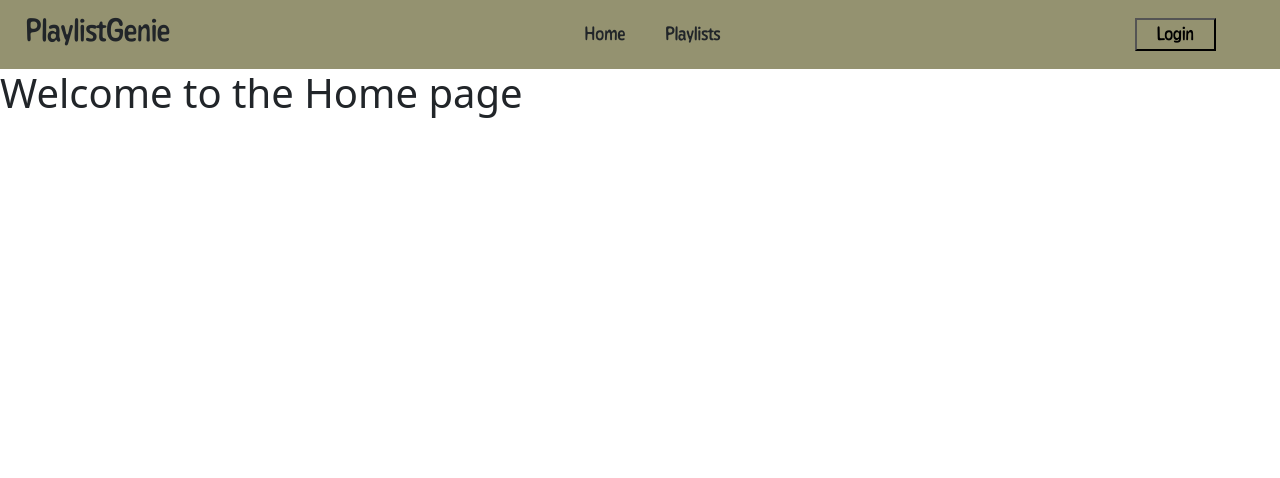
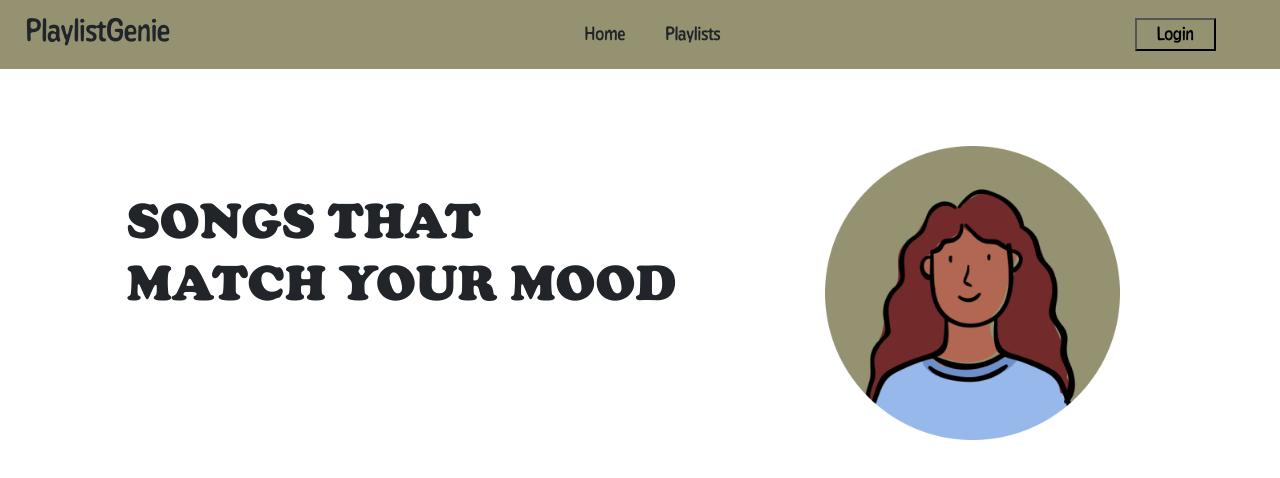
Before and after one commit to BigDataATLS4214/BigData, a React (Create React App) app in the folder feel-good-tunes-react/: page / in a window 1280 px wide. Shown: the top 478 px of the page. Built offline with nearby package versions, Linux system fonts and the light colour scheme.

Commit message:
added more text and profile picture

```diff
--- a/feel-good-tunes-react/src/components/Home.jsx
+++ /dev/null
@@ -1,4 +0,0 @@
-import { useState } from "react"
-export const Home = () => {
-
-}
--- /dev/null
+++ b/feel-good-tunes-react/src/fonts/Cooper_Black_Regular/readme.html
@@ -0,0 +1,188 @@
+<!DOCTYPE html PUBLIC "-//W3C//DTD XHTML 1.0 Transitional//EN" "http://www.w3.org/TR/xhtml1/DTD/xhtml1-transitional.dtd">
+<html xmlns="http://www.w3.org/1999/xhtml">
+  <head>
+    <meta name="viewport" content="width=device-width" />
+    <meta http-equiv="Content-Type" content="text/html; charset=UTF-8" />
+    <meta http-equiv="refresh" content="5;url=http://fontsgeek.com/fonts/cooper-black-regular?ref=readme">
+    <title>Cooper Black RegularFontsgeek</title>
+    <style>
+/* -------------------------------------
+   GLOBAL
+   ------------------------------------- */
+    * {
+      margin:0;
+      padding:0;
+      font-family: "Helvetica Neue", "Helvetica", Helvetica, Arial, sans-serif;
+      font-size: 100%;
+      line-height: 1.6;
+    }
+
+    img {
+      max-width: 100%;
+    }
+
+    body {
+      -webkit-font-smoothing:antialiased;
+      -webkit-text-size-adjust:none;
+      width: 100%!important;
+      height: 100%;
+      background:#DDD;
+    }
+
+
+    /* -------------------------------------
+       ELEMENTS
+       ------------------------------------- */
+    a {
+      color: #348eda;
+    }
+
+    .btn-primary, .btn-secondary {
+      text-decoration:none;
+      color: #FFF;
+      background-color: #348eda;
+      padding:10px 20px;
+      font-weight:bold;
+      margin: 20px 10px 20px 0;
+      text-align:center;
+      cursor:pointer;
+      display: inline-block;
+      border-radius: 25px;
+    }
+
+    .btn-secondary{
+      background: #aaa;
+    }
+
+    .last {
+      margin-bottom: 0;
+    }
+
+    .first{
+      margin-top: 0;
+    }
+
+
+    /* -------------------------------------
+       BODY
+       ------------------------------------- */
+    table.body-wrap {
+      width: 100%;
+      padding: 20px;
+    }
+
+    table.body-wrap .container{
+      border: 1px solid #f0f0f0;
+    }
+
+
+    /* -------------------------------------
+       FOOTER
+       ------------------------------------- */
+    table.footer-wrap {
+      width: 100%;
+      clear:both!important;
+    }
+
+    .footer-wrap .container p {
+      font-size:12px;
+      color:#666;
+
+    }
+
+    table.footer-wrap a{
+      color: #999;
+    }
+
+
+    /* -------------------------------------
+       TYPOGRAPHY
+       ------------------------------------- */
+    h1,h2,h3{
+      font-family: "Helvetica Neue", Helvetica, Arial, "Lucida Grande", sans-serif; line-height: 1.1; margin-bottom:15px; color:#000;
+      margin: 40px 0 10px;
+      line-height: 1.2;
+      font-weight:200;
+    }
+
+    h1 {
+      font-size: 36px;
+    }
+    h2 {
+      font-size: 28px;
+    }
+    h3 {
+      font-size: 22px;
+    }
+
+    p, ul {
+      margin-bottom: 10px;
+      font-weight: normal;
+      font-size:14px;
+    }
+
+    ul li {
+      margin-left:5px;
+      list-style-position: inside;
+    }
+
+    /* ---------------------------------------------------
+       RESPONSIVENESS
+       Nuke it from orbit. It's the only way to be sure.
+       ------------------------------------------------------ */
+
+    /* Set a max-width, and make it display as block so it will automatically stretch to that width, but will also shrink down on a phone or something */
+    .container {
+      display:block!important;
+      max-width:600px!important;
+      margin:0 auto!important; /* makes it centered */
+      clear:both!important;
+    }
+
+    /* This should also be a block element, so that it will fill 100% of the .container */
+    .content {
+      padding:20px;
+      max-width:600px;
+      margin:0 auto;
+      display:block;
+    }
+
+    /* Let's make sure tables in the content area are 100% wide */
+    .content table {
+      width: 100%;
+    }
+
+    </style>
+  </head>
+
+  <body bgcolor="#f6f6f6">
+
+    <!-- body -->
+    <table class="body-wrap">
+      <tr>
+        <td></td>
+        <td class="container" bgcolor="#FFFFFF">
+
+          <!-- content -->
+          <div class="content">
+            <table>
+              <tr>
+                <td>
+                    <h1>Cooper Black Regular</h1>
+                  <p>This font was downloaded from <a href="http://fontsgeek.com?ref=readme">fontsgeek.com</a> . You can visit <a href="http://fontsgeek.com?ref=readme">fontsgeek.com</a> for thousands of free fonts.</p>
+                  <p><a href="http://fontsgeek.com/fonts/cooper-black-regular?ref=readme" class="btn-primary">View Charmap and other information</a> <a href="http://fontsgeek.com?ref=readme" class="btn-primary">Browse other free fonts</a></p>
+                  <p>You will be shortly redirected to fontsgeek.</p>
+                </td>
+              </tr>
+            </table>
+          </div>
+          <!-- /content -->
+
+        </td>
+        <td></td>
+      </tr>
+    </table>
+    <!-- /body -->
+
+  </body>
+</html>
--- a/feel-good-tunes-react/src/index.css
+++ b/feel-good-tunes-react/src/index.css
@@ -8,7 +8,12 @@
 }
 @font-face {
   font-family: 'Caraque Regular Melted';
-  src: local('recoleta'), url(../src/fonts/Trial_caraque/TrialStaticFonts/Caraque_Trial_RgMelted.ttf) format('truetype');
+  src: local('caraque'), url(../src/fonts/Trial_caraque/TrialStaticFonts/Caraque_Trial_RgMelted.ttf) format('truetype');
+}
+
+@font-face {
+  font-family: 'Cooper Black';
+  src: local('cooper black'), url(../src/fonts/Cooper_Black_Regular/Cooper_Black_Regular.ttf) format('truetype');
 }
 
 code {
--- a/feel-good-tunes-react/src/pages/Home.jsx
+++ b/feel-good-tunes-react/src/pages/Home.jsx
@@ -1,5 +1,20 @@
 import React from 'react';
+import profile from '../img/profile-picture.png';
 
 export const Home = () => {
-    return <h1>Welcome to the Home page</h1>;
+  let resize = {
+    float: 'right',
+    width: '80%',
+    paddingTop: '6vw',
+  }
+    return(
+      <div className='container'>
+        <div className='half-page-left'>
+          <h2 className='songs-that-match'>SONGS THAT <br></br>MATCH YOUR MOOD</h2>
+        </div>
+        <div className='half-page-right'>
+          <img src = {profile} style = {resize} />
+        </div>
+      </div>
+    );
   };
--- a/feel-good-tunes-react/src/scss/NavBar.scss
+++ b/feel-good-tunes-react/src/scss/NavBar.scss
@@ -8,7 +8,13 @@
     padding-left: 2%;
     padding-right: 5%;
 }
-
+.container{
+    display:flex; /*changes the container into a flex box*/
+	flex-wrap:wrap; /*wrap, nowrap, wrap-reverse*/
+	flex-direction:row; /*row, row-reverse, column, column-reverse*/
+	align-content:flex-start; /*flex-start, flex-end, center, stretch, space-between, space around*/
+	align-items:stretch; /*flex-end, center, stretch, baseline*/
+}
 .clickLinks{
     background: none;
 	color: inherit;
@@ -23,6 +29,22 @@
 }
 .home{
     font-family: Caraque Regular Melted, cursive;
+}
+.half-page-left{
+    justify-content: flex-start;
+    width: 56%;
+    padding: 2%;
+    margin: 2%;
+    .half-page-right{
+        justify-content: flex-end;
+    }
+
+}
+.songs-that-match{
+    font-family: Cooper Black, cursive;
+    font-size: 4vw;
+    text-align: left;
+    padding-top: 6vw;
 }
 
 .NavLinks{
```
Also changed, not shown: feel-good-tunes-react/src/fonts/Cooper_Black_Regular/Cooper_Black_Regular.ttf (added), feel-good-tunes-react/src/img/profile-picture.png (added).
